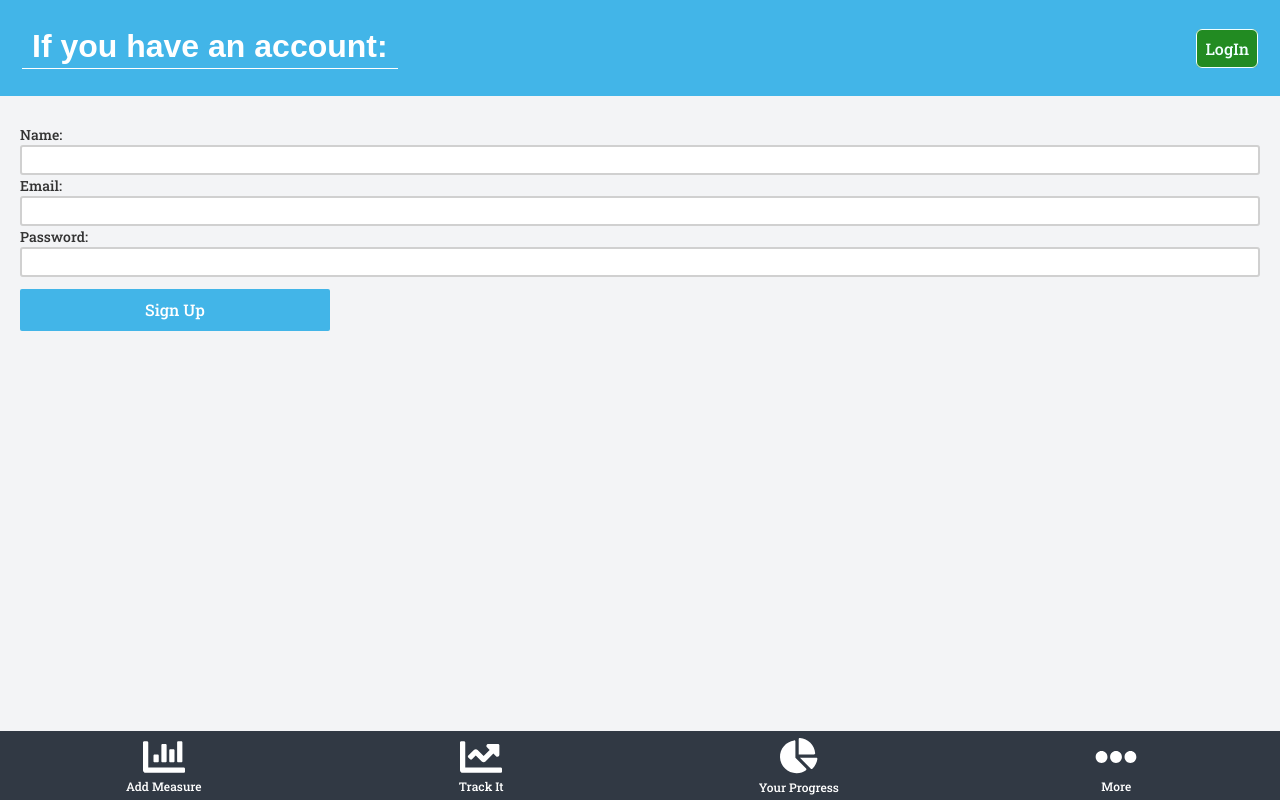
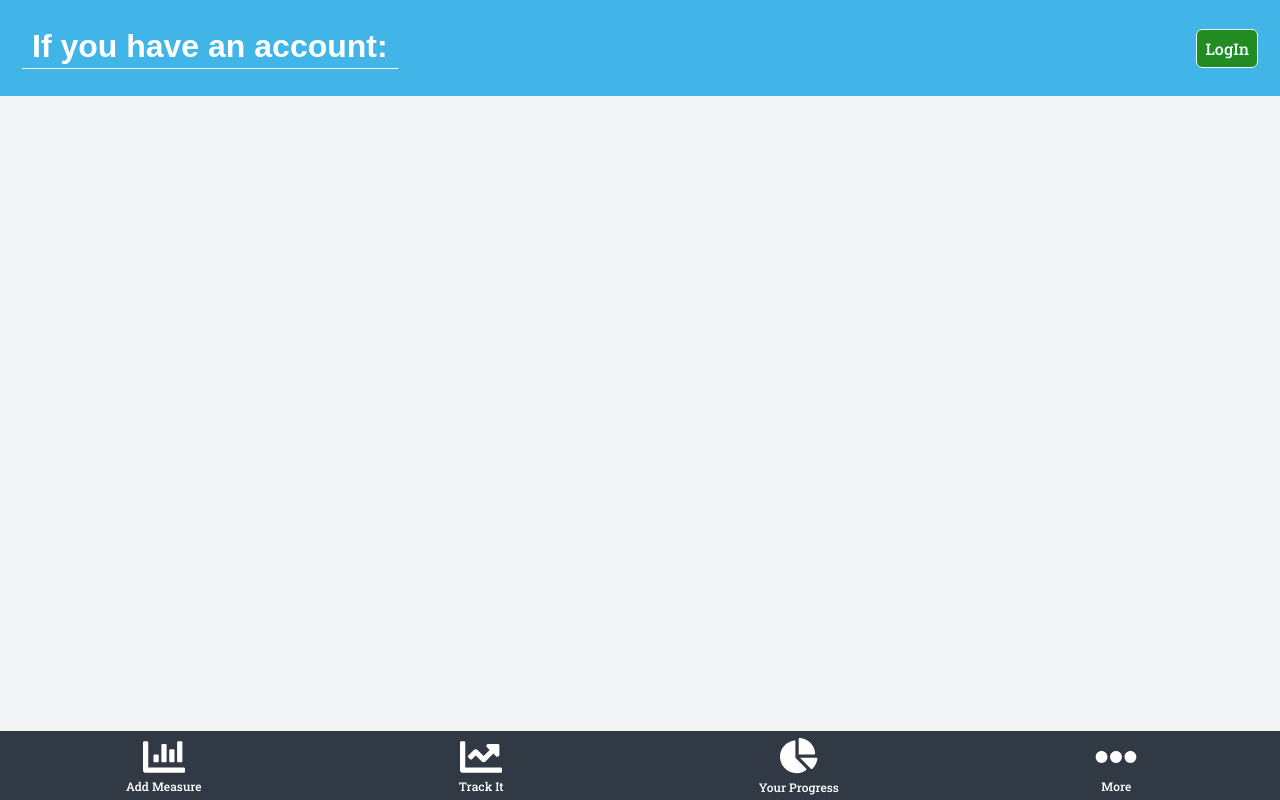
Before and after one commit to vzdrizhni/Food-tracker-front, a React (Create React App) app: page / in a window 1280 px wide. Built offline with nearby package versions, Linux system fonts and the light colour scheme.

Commit message:
Change urls

```diff
--- a/src/components/App.js
+++ b/src/components/App.js
@@ -14,7 +14,7 @@ const App = () => (
     <Router>
       <Route path="/" component={Header} />
       <Switch>
-        <Route exact path="/" component={SignUp} />
+        <Route exact path="/Food-tracker-front/" component={SignUp} />
         <Route exact path="/sign_in" component={SignIn} />
         <Route exact path="/userpage" component={UserPage} />
         <Route exact path="/meal/:id" component={MealItem} />
--- a/src/components/Header/header.js
+++ b/src/components/Header/header.js
@@ -56,7 +56,7 @@ const Header = props => {
       <span className="username second">
         Create Account:
       </span>
-      <Link to="/"><span className="log">Sign Up</span></Link>
+      <Link to="/Food-tracker-front/"><span className="log">Sign Up</span></Link>
     </header>
   );
 };
--- a/src/components/userPage/userPage.js
+++ b/src/components/userPage/userPage.js
@@ -23,7 +23,7 @@ const UserPage = props => {
       .then(response => getMeal(response.data.meal));
   }, [meals.length]);
 
-  if (Object.keys(user).length === 0) { return <Redirect to="/" />; }
+  if (Object.keys(user).length === 0) { return <Redirect to="/Food-tracker-front/" />; }
   return (
     <article>
       <div className="meals-list">
```
